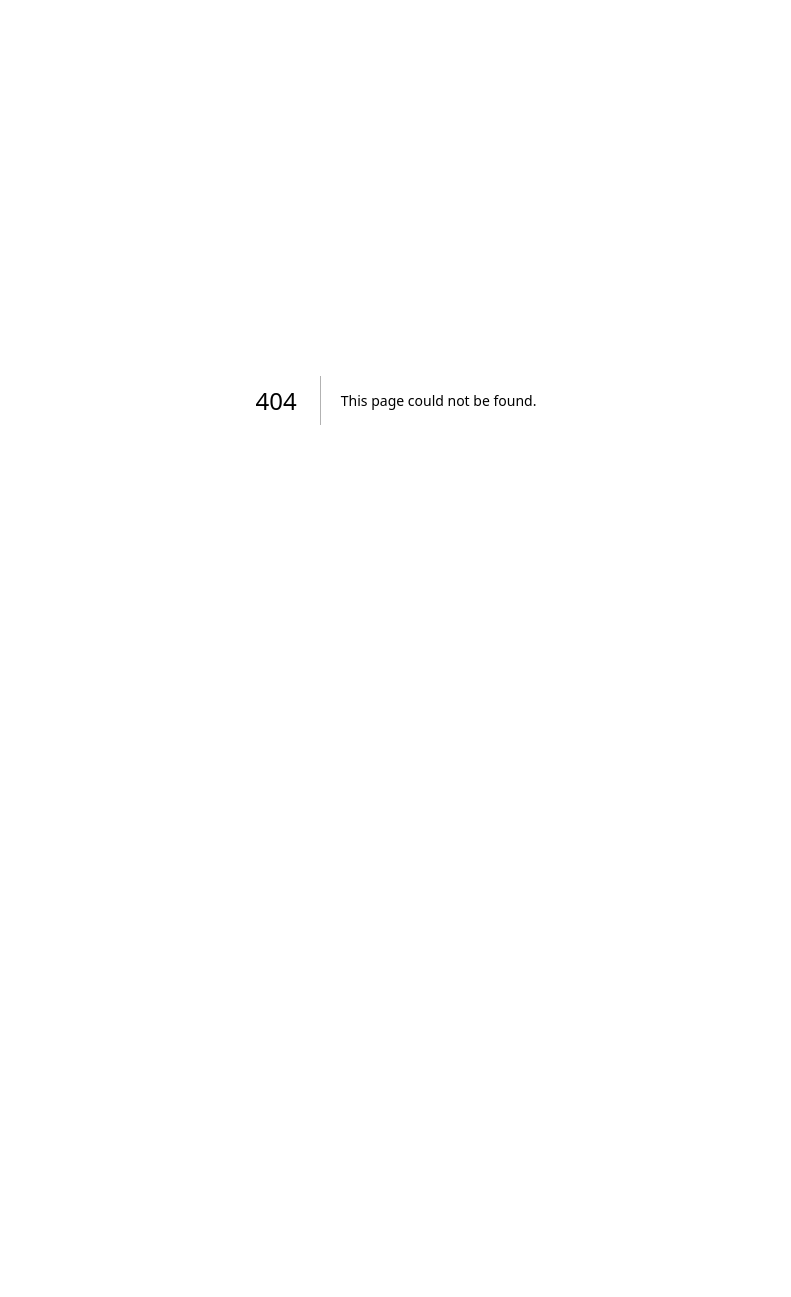
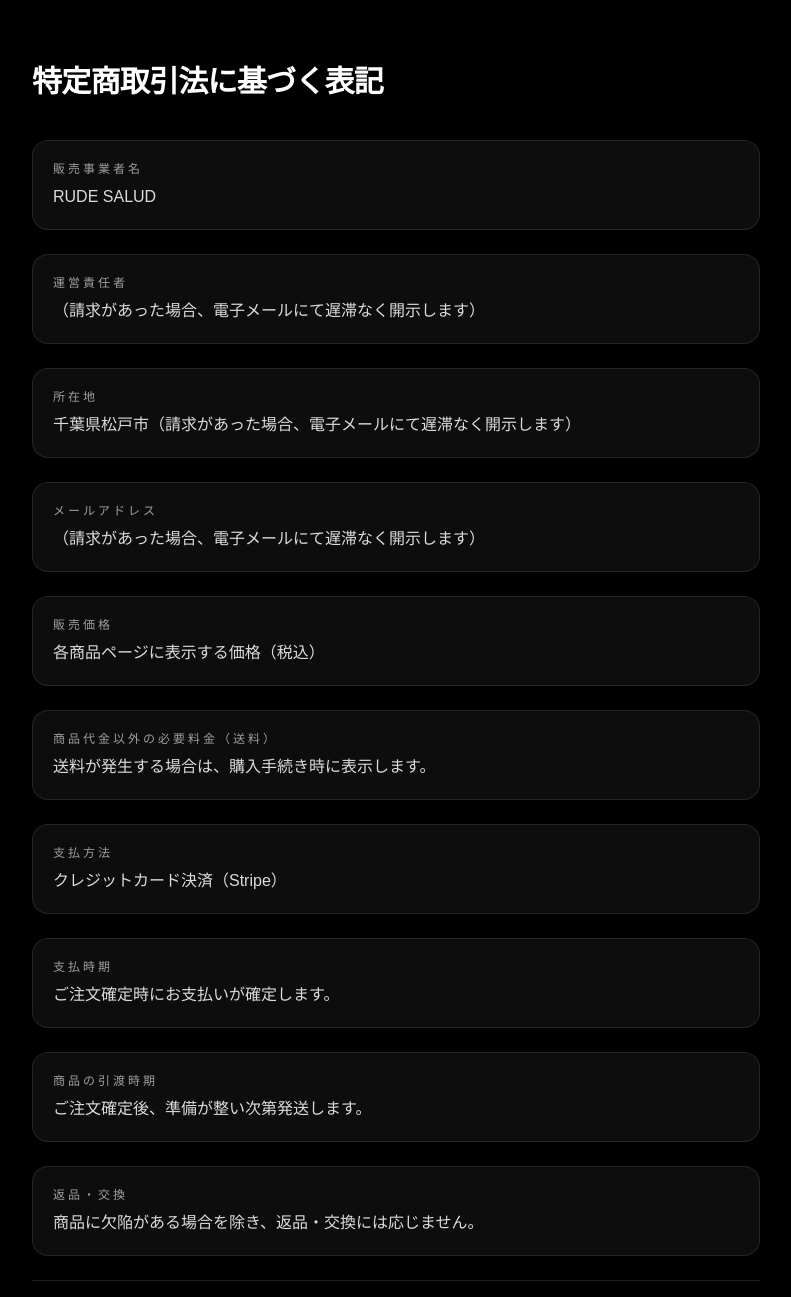
Before and after one commit to ikeita1114-blip/rudesalud-site, a Next.js app: page /legal in a window 1280 px wide. Before the commit this address had no page. Shown: the top 1297 px of the page, without its empty margins (244-1035 px from the left). Before the commit the page ends 800 px from the top, so only its background shows below. Built offline with nearby package versions, Linux system fonts and the light colour scheme.

Commit message:
add legal footer link

```diff
--- /dev/null
+++ b/app/legal/page.tsx
@@ -0,0 +1,110 @@
+// app/legal/page.tsx
+export default function LegalPage() {
+  return (
+    <main className="min-h-screen bg-black text-white">
+      <div className="mx-auto max-w-3xl px-5 py-16">
+        <h1 className="text-3xl font-semibold tracking-tight">
+          特定商取引法に基づく表記
+        </h1>
+
+        <div className="mt-10 space-y-6 text-white/80">
+          <Section title="販売事業者名">
+            RUDE SALUD
+          </Section>
+
+          <Section title="運営責任者">
+            （請求があった場合、電子メールにて遅滞なく開示します）
+          </Section>
+
+          <Section title="所在地">
+            千葉県松戸市（請求があった場合、電子メールにて遅滞なく開示します）
+          </Section>
+
+          <Section title="メールアドレス">
+            （請求があった場合、電子メールにて遅滞なく開示します）
+          </Section>
+
+          <Section title="販売価格">
+            各商品ページに表示する価格（税込）
+          </Section>
+
+          <Section title="商品代金以外の必要料金（送料）">
+            送料が発生する場合は、購入手続き時に表示します。
+          </Section>
+
+          <Section title="支払方法">
+            クレジットカード決済（Stripe）
+          </Section>
+
+          <Section title="支払時期">
+            ご注文確定時にお支払いが確定します。
+          </Section>
+
+          <Section title="商品の引渡時期">
+            ご注文確定後、準備が整い次第発送します。
+          </Section>
+
+          <Section title="返品・交換">
+            商品に欠陥がある場合を除き、返品・交換には応じません。
+          </Section>
+
+          <hr className="border-white/10" />
+
+          <h2 className="text-2xl font-semibold tracking-tight">
+            プライバシーポリシー
+          </h2>
+
+          <p>
+            当ショップでは、商品の販売および発送のため、
+            氏名・住所・メールアドレス等の個人情報を取得します。
+          </p>
+
+          <p>
+            決済にはStripe, Inc.の決済サービスを利用しており、
+            クレジットカード情報は当ショップを経由せず、
+            Stripe社にて安全に管理されます。
+          </p>
+
+          <p>
+            取得した個人情報は、商品の発送および必要な連絡以外の目的では使用しません。
+          </p>
+
+          <hr className="border-white/10" />
+
+          <h2 className="text-2xl font-semibold tracking-tight">免責事項</h2>
+
+          <p>
+            当ショップは、予告なく商品の仕様・価格を変更する場合があります。
+          </p>
+
+          <p>
+            本サービスの利用により生じた損害について、
+            当ショップは一切の責任を負いません。
+          </p>
+
+          <a
+            href="/"
+            className="mt-10 inline-flex rounded-xl border border-white/15 bg-white/5 px-4 py-2 text-sm text-white/90 hover:bg-white/10"
+          >
+            ← Homeに戻る
+          </a>
+        </div>
+      </div>
+    </main>
+  );
+}
+
+function Section({
+  title,
+  children,
+}: {
+  title: string;
+  children: React.ReactNode;
+}) {
+  return (
+    <div className="rounded-2xl border border-white/10 bg-white/5 p-5">
+      <div className="text-xs tracking-[0.25em] text-white/60">{title}</div>
+      <div className="mt-2 text-base text-white/85">{children}</div>
+    </div>
+  );
+}
--- a/app/page.tsx
+++ b/app/page.tsx
@@ -576,10 +576,22 @@ export default function Page() {
 
         {/* ====== Footer ====== */}
         <footer className="border-t border-white/10 py-10">
-          <div className="mx-auto max-w-6xl px-5 text-xs text-white/50">
-            Built with Next.js + Vercel. Updates are deployed automatically on push.
-          </div>
-        </footer>
+  <div className="mx-auto max-w-6xl px-5 text-xs text-white/50 space-y-3">
+    <div>
+      Built with Next.js + Vercel. Updates are deployed automatically on push.
+    </div>
+
+    <div className="flex gap-6">
+      <a href="/legal" className="hover:text-white">
+        特定商取引法に基づく表記
+      </a>
+      <a href="/legal" className="hover:text-white">
+        プライバシーポリシー
+      </a>
+    </div>
+  </div>
+</footer>
+
       </main>
     </>
   );
```
